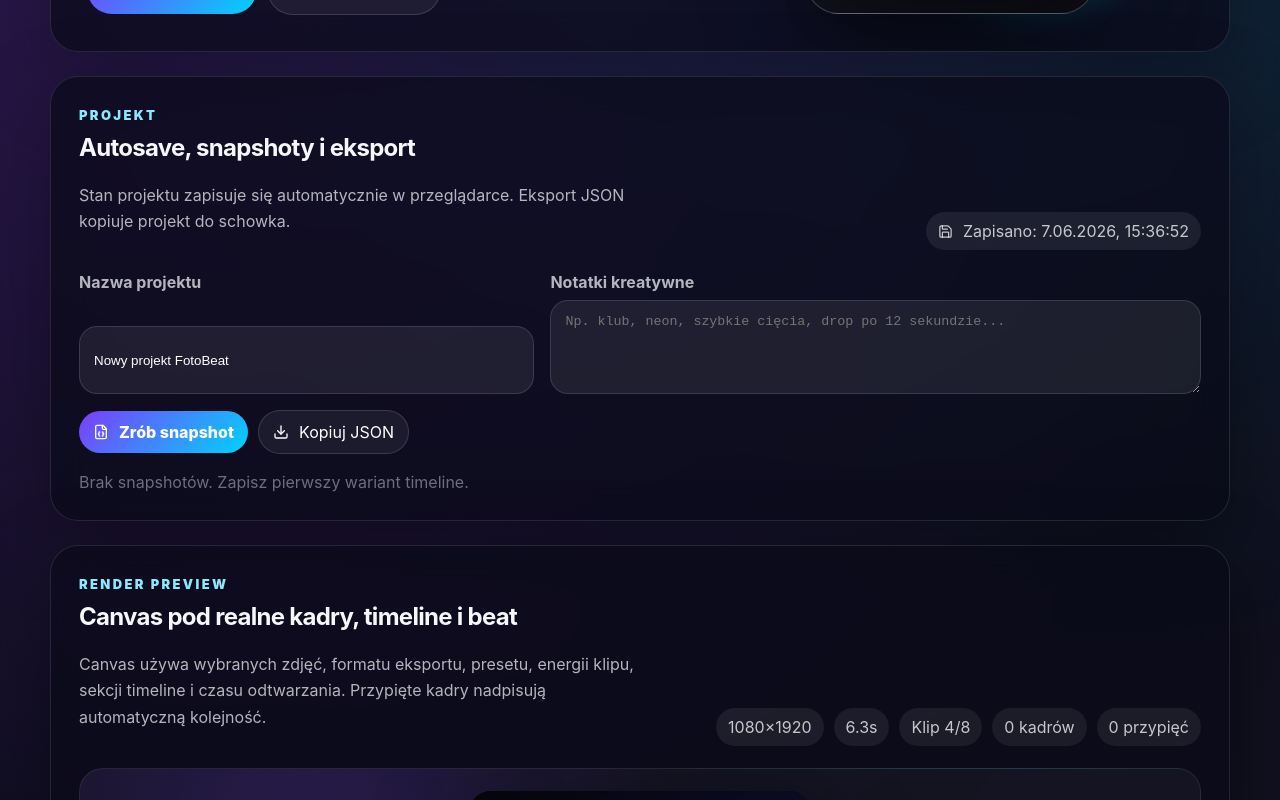
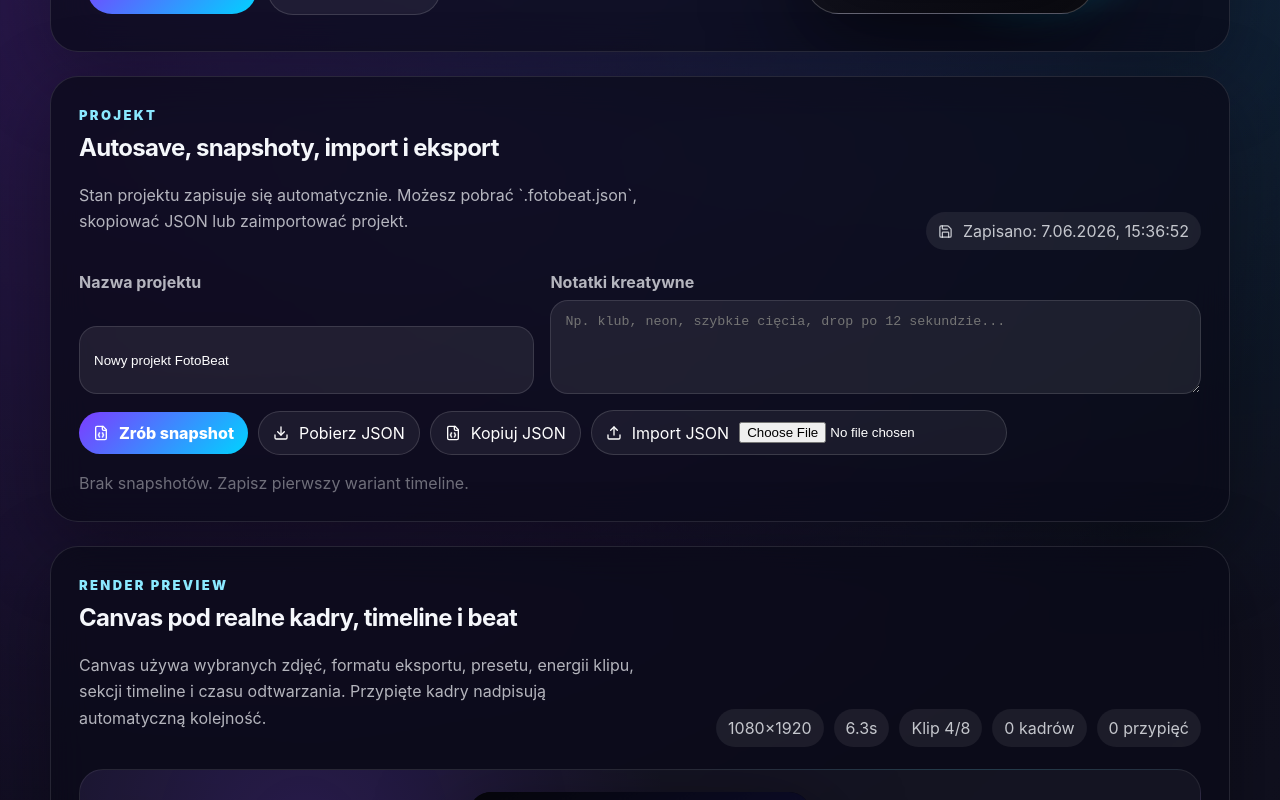
Before and after one commit to KumatyTomi/FotoBeat, a React (Vite) app: page / in a window 1280 px wide. Shown: the part 580-1380 px from the top of the page. Built offline with nearby package versions, Linux system fonts and the light colour scheme.

Commit message:
Add project import and file export

```diff
--- a/src/App.jsx
+++ b/src/App.jsx
@@ -1,5 +1,5 @@
 import { useEffect, useMemo, useRef, useState } from 'react';
-import { ImagePlus, Music, Sparkles, Wand2, Film, Download, RefreshCcw, Save, FileJson, Play, CheckCircle2 } from 'lucide-react';
+import { ImagePlus, Music, Sparkles, Wand2, Film, Download, RefreshCcw, Save, FileJson, Play, CheckCircle2, Upload } from 'lucide-react';
 import FileDropzone from './components/FileDropzone.jsx';
 import TimelinePreview from './components/TimelinePreview.jsx';
 import EffectCard from './components/EffectCard.jsx';
@@ -25,6 +25,7 @@ export default function App() {
   const [audioAnalysis, setAudioAnalysis] = useState(null);
   const [lastSavedAt, setLastSavedAt] = useState(project.updatedAt ?? null);
   const [previewPlayback, setPreviewPlayback] = useState({ time: 0, clipIndex: 1 });
+  const [projectIoStatus, setProjectIoStatus] = useState({ type: 'idle', message: '' });
   const previewRef = useRef(null);
 
   const format = project.format;
@@ -161,6 +162,23 @@ export default function App() {
     return buildDraftTimeline({ images: selectedMediaAssets, audio, format, preset, audioAnalysis });
   }, [selectedMediaAssets, audio, format, preset, audioAnalysis]);
 
+  const projectExportPayload = useMemo(() => buildProjectExportPayload({
+    project,
+    timeline,
+    mediaAssets,
+    selectedMediaAssets,
+    selectedAssetIds,
+    pinnedAssetsByClip,
+    selectedFormat,
+    audio
+  }), [audio, mediaAssets, pinnedAssetsByClip, project, selectedAssetIds, selectedFormat, selectedMediaAssets, timeline]);
+
+  const projectExportJson = useMemo(() => JSON.stringify(projectExportPayload, null, 2), [projectExportPayload]);
+  const projectExportHref = useMemo(() => {
+    return `data:application/json;charset=utf-8,${encodeURIComponent(projectExportJson)}`;
+  }, [projectExportJson]);
+  const projectExportFilename = `${safeFilename(project.name)}.fotobeat.json`;
+
   useEffect(() => {
     const canvas = previewRef.current;
     if (!canvas) return undefined;
@@ -271,32 +289,43 @@ export default function App() {
     }));
   }
 
-  function exportProject() {
-    const payload = {
-      schema: 'fotobeat.project.v1',
-      exportedAt: new Date().toISOString(),
-      project,
-      timeline,
-      media: {
-        imageCount: mediaAssets.length,
-        selectedImageCount: selectedMediaAssets.length,
-        selectedOrder: selectedAssetIds,
-        pinnedAssetsByClip,
-        selectedImages: selectedMediaAssets.map((asset) => ({
-          id: asset.id,
-          name: asset.name,
-          width: asset.width,
-          height: asset.height,
-          orientation: asset.orientation,
-          status: asset.status,
-          score: scoreMediaAsset(asset, selectedFormat)
-        })),
-        audioName: audio?.name ?? null
+  function copyProjectJson() {
+    navigator.clipboard?.writeText(projectExportJson);
+    setProjectIoStatus({ type: 'success', message: 'Projekt JSON skopiowany do schowka.' });
+  }
+
+  async function importProjectFile(event) {
+    const file = event.target.files?.[0];
+    event.target.value = '';
+
+    if (!file) return;
+
+    try {
+      const text = await file.text();
+      const imported = parseProjectFile(text);
+      const remapped = remapImportedMedia(imported.media, mediaAssets);
+
+      setProject({
+        ...DEFAULT_PROJECT,
+        ...imported.project,
+        importedAt: new Date().toISOString()
+      });
+
+      if (remapped.selectedOrder.length) {
+        setSelectedAssetIds(remapped.selectedOrder);
       }
-    };
 
-    const json = JSON.stringify(payload, null, 2);
-    navigator.clipboard?.writeText(json);
+      setPinnedAssetsByClip(remapped.pinnedAssetsByClip);
+      setProjectIoStatus({
+        type: 'success',
+        message: `Zaimportowano projekt. Dopasowano ${remapped.selectedOrder.length}/${imported.media?.selectedImages?.length ?? 0} mediów.`
+      });
+    } catch (error) {
+      setProjectIoStatus({
+        type: 'error',
+        message: error.message || 'Nie udało się zaimportować projektu.'
+      });
+    }
   }
 
   return (
@@ -340,8 +369,8 @@ export default function App() {
         <div className="section-heading project-heading">
           <div>
             <p className="panel-kicker">Projekt</p>
-            <h2>Autosave, snapshoty i eksport</h2>
-            <p>Stan projektu zapisuje się automatycznie w przeglądarce. Eksport JSON kopiuje projekt do schowka.</p>
+            <h2>Autosave, snapshoty, import i eksport</h2>
+            <p>Stan projektu zapisuje się automatycznie. Możesz pobrać `.fotobeat.json`, skopiować JSON lub zaimportować projekt.</p>
           </div>
           <span className="autosave-pill">
             <Save size={15} />
@@ -373,12 +402,25 @@ export default function App() {
               <FileJson size={16} />
               Zrób snapshot
             </button>
-            <button className="ghost-button compact" onClick={exportProject}>
+            <a className="ghost-button compact" href={projectExportHref} download={projectExportFilename}>
               <Download size={16} />
+              Pobierz JSON
+            </a>
+            <button className="ghost-button compact" onClick={copyProjectJson}>
+              <FileJson size={16} />
               Kopiuj JSON
             </button>
+            <label className="ghost-button compact import-project-button">
+              <Upload size={16} />
+              Import JSON
+              <input type="file" accept="application/json,.json,.fotobeat.json" onChange={importProjectFile} />
+            </label>
           </div>
         </div>
+
+        {projectIoStatus.message && (
+          <p className={projectIoStatus.type === 'error' ? 'io-status error' : 'io-status success'}>{projectIoStatus.message}</p>
+        )}
 
         <div className="snapshot-list">
           {project.snapshots.length === 0 ? (
@@ -556,8 +598,8 @@ export default function App() {
         <div>
           <h2>Następne moduły</h2>
           <p>
-            Ten frontend jest bazą pod Base44/Vite. Kolejne kroki: import projektu JSON,
-            scoring ostrości, waveform i pierwsze proof of concept eksportu MP4.
+            Ten frontend jest bazą pod Base44/Vite. Kolejne kroki: scoring ostrości,
+            waveform i pierwsze proof of concept eksportu MP4.
           </p>
         </div>
 
@@ -578,6 +620,86 @@ function loadProject() {
   } catch {
     return DEFAULT_PROJECT;
   }
+}
+
+function buildProjectExportPayload({ project, timeline, mediaAssets, selectedMediaAssets, selectedAssetIds, pinnedAssetsByClip, selectedFormat, audio }) {
+  return {
+    schema: 'fotobeat.project.v1',
+    exportedAt: new Date().toISOString(),
+    project,
+    timeline,
+    media: {
+      imageCount: mediaAssets.length,
+      selectedImageCount: selectedMediaAssets.length,
+      selectedOrder: selectedAssetIds,
+      pinnedAssetsByClip,
+      selectedImages: selectedMediaAssets.map((asset) => ({
+        id: asset.id,
+        name: asset.name,
+        size: asset.size,
+        width: asset.width,
+        height: asset.height,
+        orientation: asset.orientation,
+        status: asset.status,
+        score: scoreMediaAsset(asset, selectedFormat)
+      })),
+      audioName: audio?.name ?? null
+    }
+  };
+}
+
+function parseProjectFile(text) {
+  const parsed = JSON.parse(text);
+
+  if (parsed.schema !== 'fotobeat.project.v1' || !parsed.project) {
+    throw new Error('To nie jest poprawny plik projektu FotoBeat.');
+  }
+
+  return parsed;
+}
+
+function remapImportedMedia(importedMedia = {}, currentMediaAssets) {
+  const assetsById = new Map(currentMediaAssets.map((asset) => [asset.id, asset]));
+  const assetsByName = new Map(currentMediaAssets.map((asset) => [asset.name, asset]));
+  const importedById = new Map((importedMedia.selectedImages ?? []).map((asset) => [asset.id, asset]));
+
+  const selectedOrder = uniqueIds(importedMedia.selectedOrder ?? [])
+    .map((assetId) => assetsById.get(assetId) ?? assetsByName.get(importedById.get(assetId)?.name))
+    .filter(Boolean)
+    .map((asset) => asset.id);
+
+  const fallbackOrder = (importedMedia.selectedImages ?? [])
+    .map((asset) => assetsById.get(asset.id) ?? assetsByName.get(asset.name))
+    .filter(Boolean)
+    .map((asset) => asset.id);
+
+  const finalOrder = selectedOrder.length ? selectedOrder : uniqueIds(fallbackOrder);
+  const pinnedAssetsByClip = {};
+
+  Object.entries(importedMedia.pinnedAssetsByClip ?? {}).forEach(([clipNumber, importedAssetId]) => {
+    const importedAsset = importedById.get(importedAssetId);
+    const matchedAsset = assetsById.get(importedAssetId) ?? assetsByName.get(importedAsset?.name);
+
+    if (matchedAsset) {
+      pinnedAssetsByClip[clipNumber] = matchedAsset.id;
+    }
+  });
+
+  return {
+    selectedOrder: finalOrder,
+    pinnedAssetsByClip
+  };
+}
+
+function uniqueIds(ids) {
+  return [...new Set(ids.filter(Boolean))];
+}
+
+function safeFilename(value) {
+  return (value || 'fotobeat-project')
+    .toLowerCase()
+    .replace(/[^a-z0-9ąćęłńóśźż_-]+/gi, '-')
+    .replace(/^-+|-+$/g, '');
 }
 
 function buildMediaId(file, index) {
```
